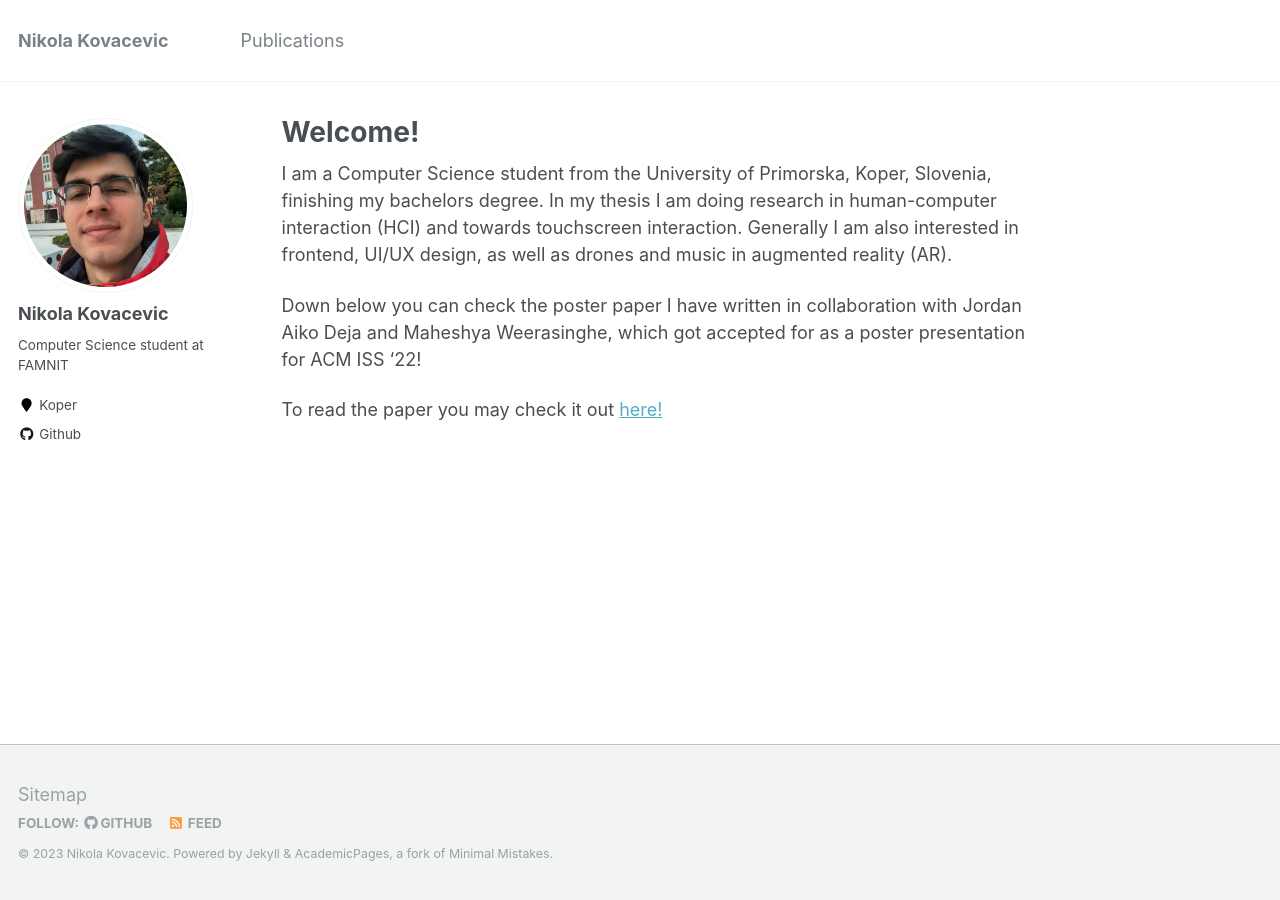
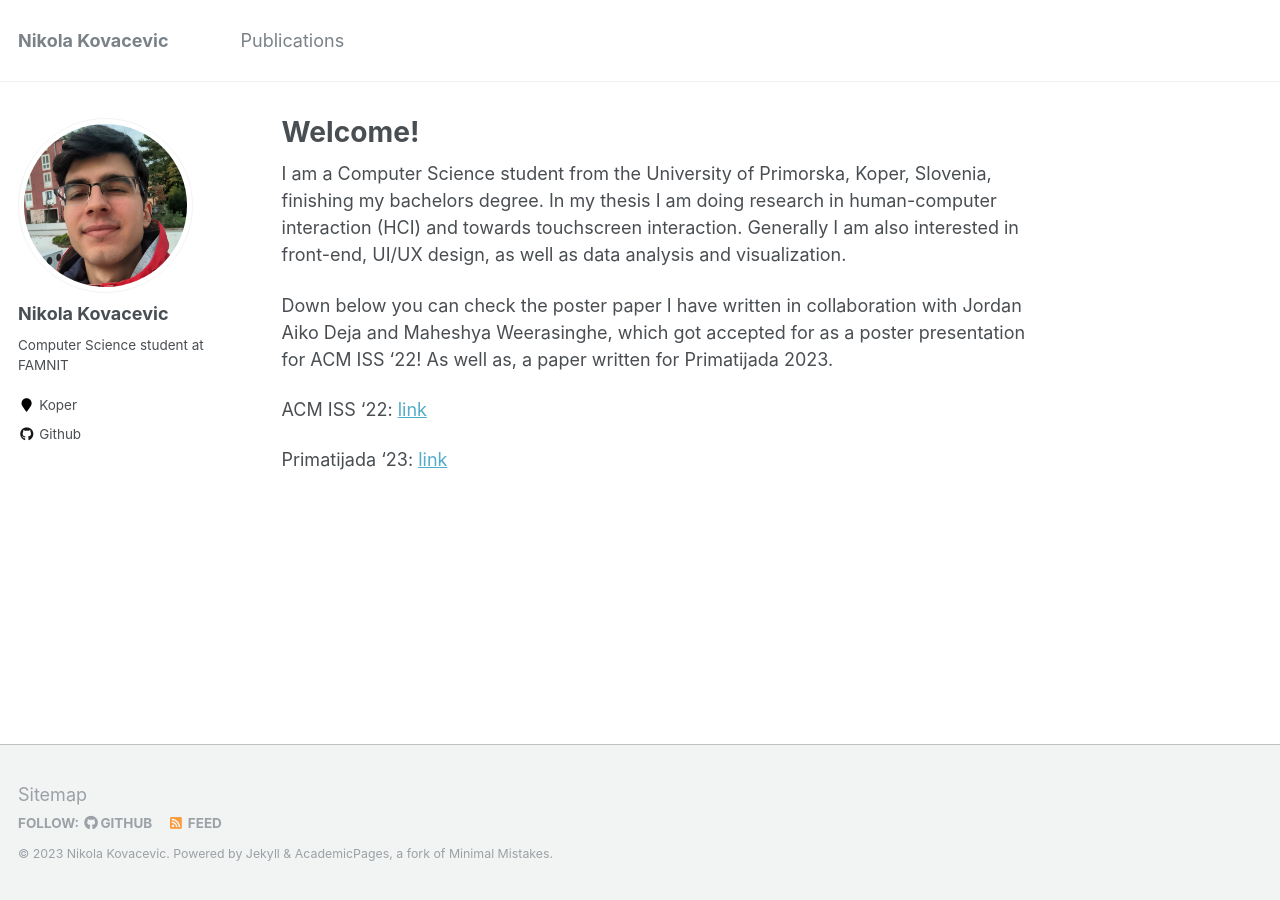
Before and after one commit to coachzer/coachzer.github.io, a Jekyll site: the page built from _pages/about.md, in a window 1280 px wide. Built offline with Jekyll 4.4.1, drawn with Linux system fonts in a browser that asks for light colours.

Commit message:
added primatijada paper

```diff
--- a/_pages/about.md
+++ b/_pages/about.md
@@ -8,8 +8,10 @@ redirect_from:
   - /about.html
 ---
 
-I am a Computer Science student from the University of Primorska, Koper, Slovenia, finishing my bachelors degree. In my thesis I am doing research in human-computer interaction (HCI) and towards touchscreen interaction. Generally I am also interested in frontend, UI/UX design, as well as drones and music in augmented reality (AR).
+I am a Computer Science student from the University of Primorska, Koper, Slovenia, finishing my bachelors degree. In my thesis I am doing research in human-computer interaction (HCI) and towards touchscreen interaction. Generally I am also interested in front-end, UI/UX design, as well as data analysis and visualization.
 
-Down below you can check the poster paper I have written in collaboration with Jordan Aiko Deja and Maheshya Weerasinghe, which got accepted for as a poster presentation for ACM ISS '22!
+Down below you can check the poster paper I have written in collaboration with Jordan Aiko Deja and Maheshya Weerasinghe, which got accepted for as a poster presentation for ACM ISS '22! As well as, a paper written for Primatijada 2023.
 
-To read the paper you may check it out [here!](https://coachzer.github.io/images/ISS_2022_Nikola_Poster_Paper.pdf)
+ACM ISS '22: [link](https://coachzer.github.io/images/ISS_2022_Nikola_Poster_Paper.pdf)
+
+Primatijada '23: [link](https://coachzer.github.io/images/Primatijada_2023_Nikola.pdf)
```
